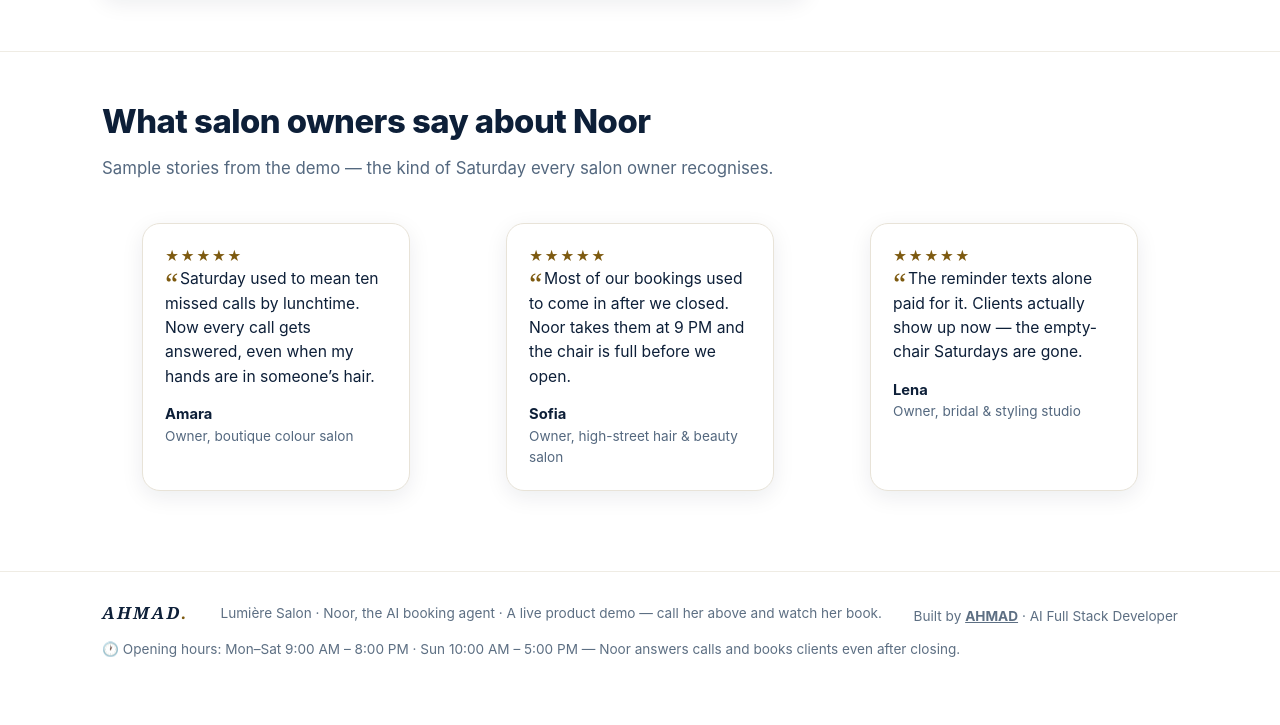
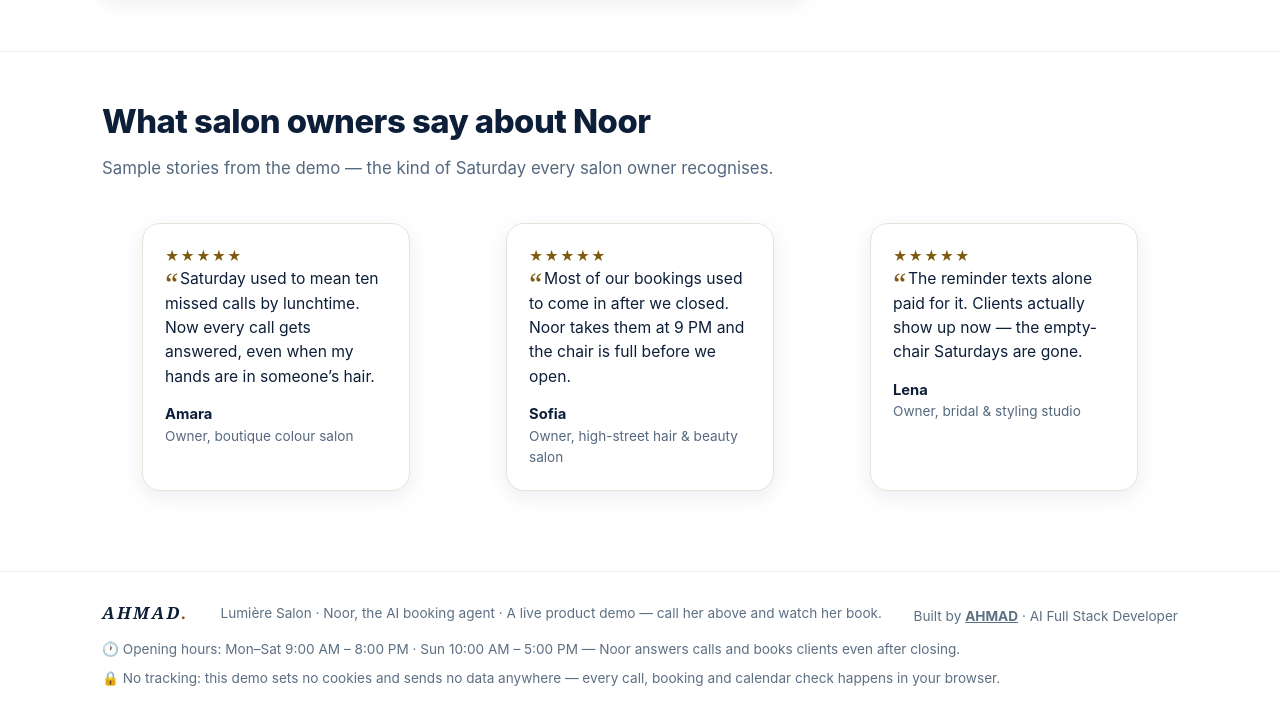
Before and after one commit to mr-ahmad161/mr-ahmad161.github.io, a plain HTML site: page salon-demo/index.html in a window 1280 px wide. Shown: the part 6635-7360 px from the top of the page. Before the commit the page ends 7335 px from the top, so only its background shows below. Drawn offline with Linux system fonts and the light colour scheme; a web font is replaced by a local one.

Commit message:
docs(demo): add no-tracking privacy note to footer

```diff
--- a/salon-demo/index.html
+++ b/salon-demo/index.html
@@ -473,6 +473,9 @@
       .foot-in{display:flex;flex-wrap:wrap;gap:12px;justify-content:space-between;align-items:center}
       /* D058: opening hours line in the footer */
       .foot-hours{padding-top:12px}
+      /* D113: privacy note — the demo tracks nothing */
+      .foot-privacy{padding-top:8px}
+      .foot-privacy p{margin:0}
       .foot-hours p{margin:0}
       .foot-credit{margin-top:6px}
       .foot-credit a{color:inherit;font-weight:700}
@@ -919,6 +922,10 @@
       <div class="wrap foot-hours">
         <p>&#128336; Opening hours: Mon&ndash;Sat 9:00 AM &ndash; 8:00 PM &middot; Sun 10:00 AM &ndash; 5:00 PM &mdash; Noor answers calls and books clients even after closing.</p>
       </div>
+      <!-- D113: privacy note — the demo tracks nothing -->
+      <div class="wrap foot-privacy">
+        <p>&#128274; No tracking: this demo sets no cookies and sends no data anywhere &mdash; every call, booking and calendar check happens in your browser.</p>
+      </div>
     </footer>
 
     <!-- D057: sticky mobile CTA bar -->
```
